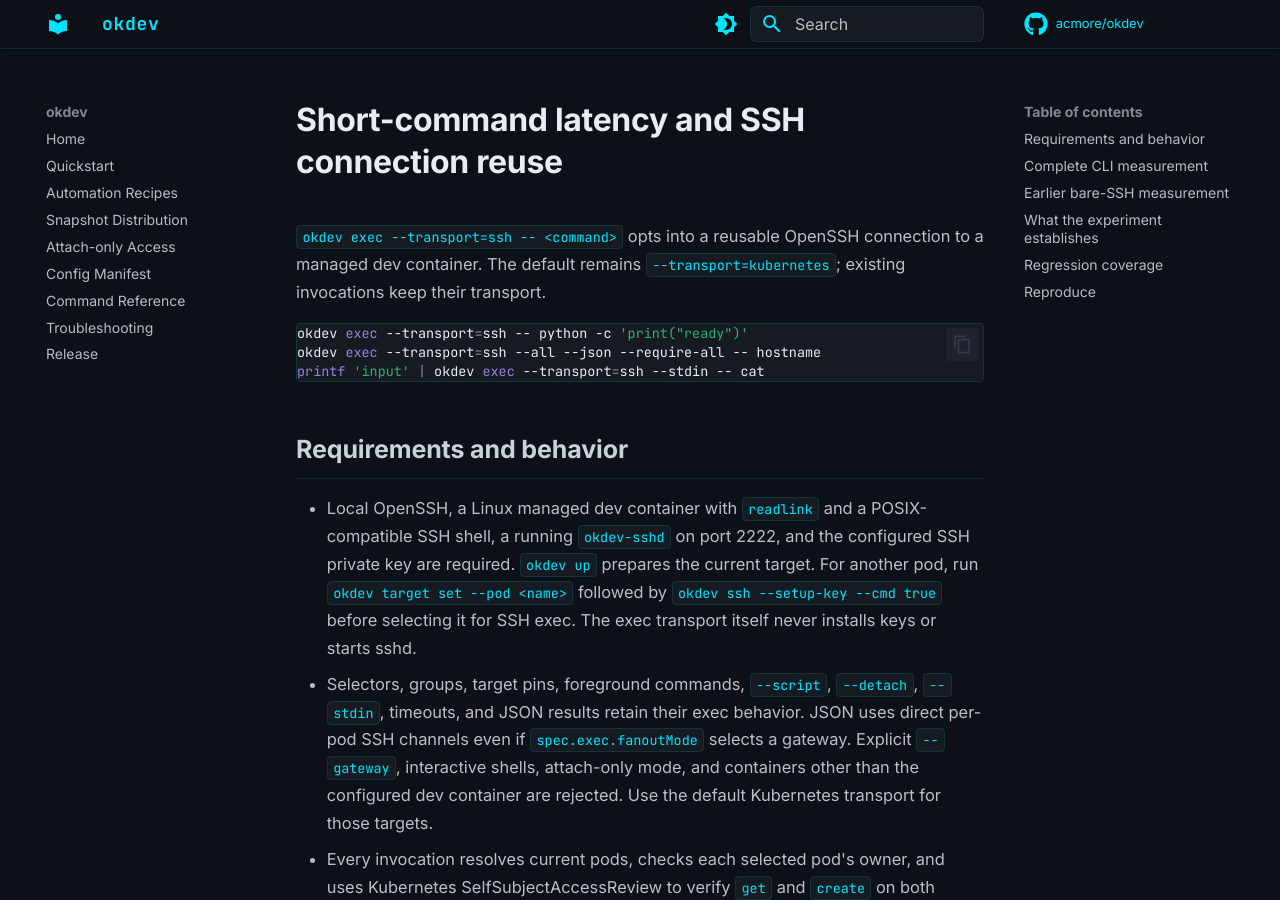
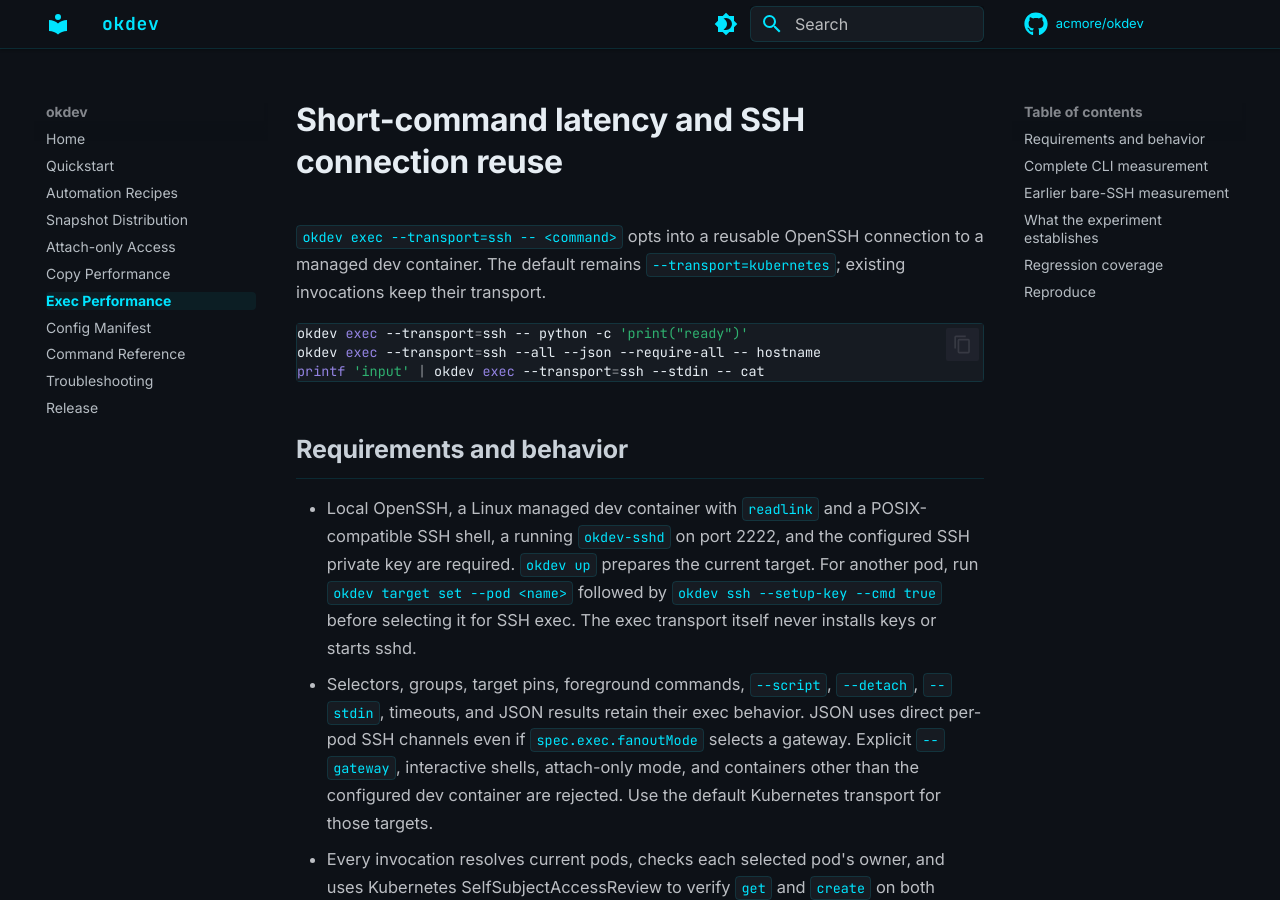
Before and after one commit to acmore/okdev, an MkDocs documentation site: the page built from docs/exec-performance.md, in a window 1280 px wide and 900 px high. Built offline with MkDocs 1.6.1 and Material for MkDocs 9.7.7, drawn with Linux system fonts in a browser that asks for light colours; comment, search, counter and statistics services are not loaded.

Commit message:
docs: add copy and exec performance pages to the site nav
Both pages were added with their features and are linked from the okdev
skill, but neither was registered in mkdocs nav, so they never appeared in
the published site.

Signed-off-by: acmore <hezj07@gmail.com>

```diff
--- a/mkdocs.yml
+++ b/mkdocs.yml
@@ -55,6 +55,8 @@
   - Automation Recipes: automation.md
   - Snapshot Distribution: snapshot-distribution.md
   - Attach-only Access: attach-only.md
+  - Copy Performance: copy-performance.md
+  - Exec Performance: exec-performance.md
   - Config Manifest: config-manifest.md
   - Command Reference: command-reference.md
   - Troubleshooting: troubleshooting.md
```
